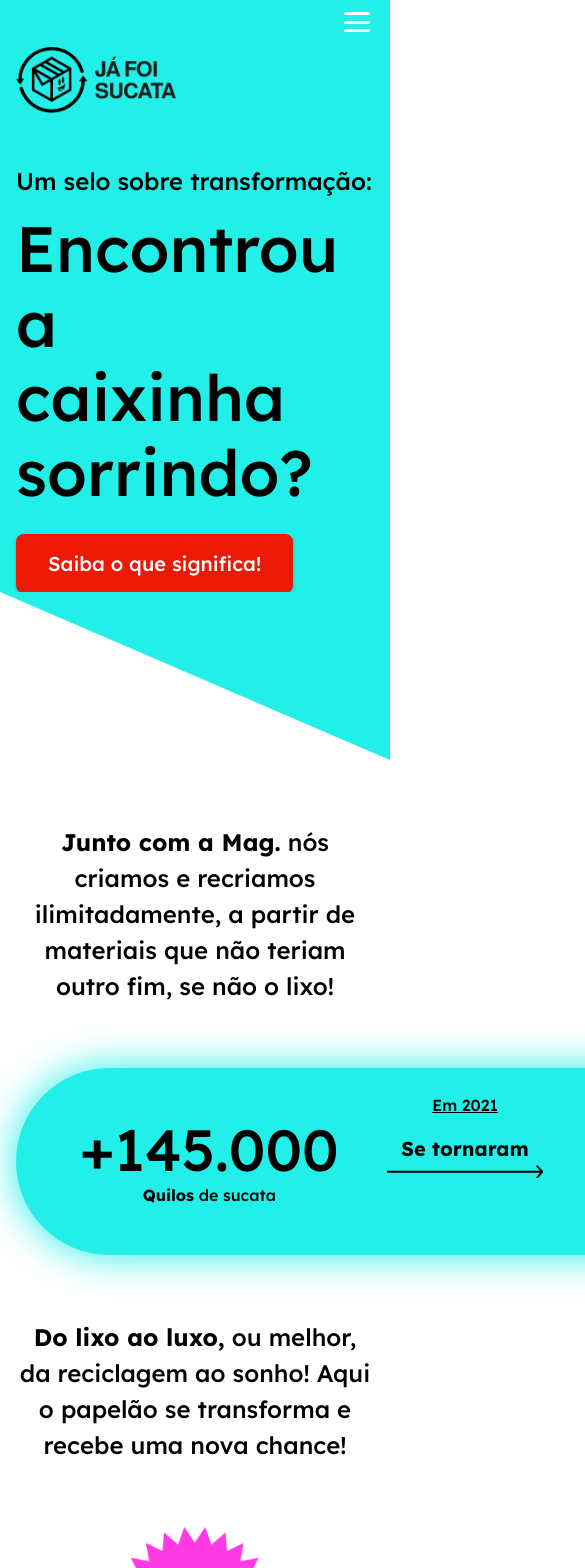
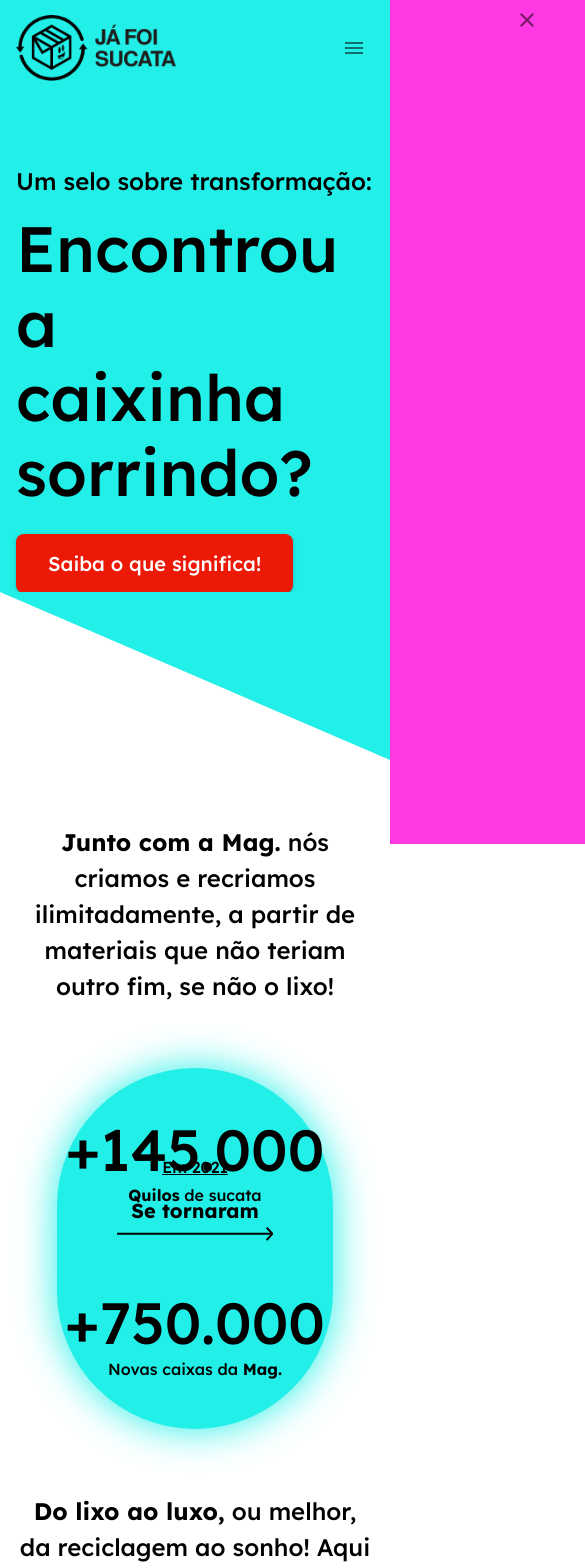
Before and after one commit to gffhammes/selo-ja-foi-sucata, a Next.js app: page / in a window 390 px wide. Shown: the top 1568 px of the page, 585 px wide, since content can reach past the window. Built offline with nearby package versions, Linux system fonts and the light colour scheme.

Commit message:
responsivity adjusts

```diff
--- a/src/components/commons/Footer.js
+++ b/src/components/commons/Footer.js
@@ -75,7 +75,7 @@ export const Footer = () => {
     <footer>
       <Box bgcolor='pink.main' sx={{ py: 4, width: '100%' }}>
         <Container>
-          <Stack direction='row' justifyContent='space-between' alignItems='flex-start'>
+          <Stack direction={{ xs: 'column', md: 'row' }} justifyContent='space-between' alignItems='flex-start'>
             <FooterMain />
             <FooterSiteMap />
             <FooterSocial />
--- a/src/components/commons/Navbar.js
+++ b/src/components/commons/Navbar.js
@@ -1,13 +1,23 @@
-import { Box, Button, Container, Stack } from '@mui/material'
+import { Box, Button, Container, IconButton, Stack } from '@mui/material'
 import Image from 'next/image'
 import Link from 'next/link'
-import React from 'react'
+import React, { useState } from 'react'
 import { links } from '../../constants/pages'
+import { useWindowSize } from '../../hooks/useWindowSize'
+import MenuIcon from '@mui/icons-material/Menu';
+import CloseIcon from '@mui/icons-material/Close';
 
 export const Navbar = () => {
+  const [menuOpen, setMenuOpen] = useState(false);
+  const { width } = useWindowSize();
+
+  const handleMenuOpenToggle = () => {
+    setMenuOpen(current => !current);
+  }
+
   return (
-    <nav className="navbar" style={{ zIndex: 999 }}>
-      <Container sx={{ height: '100%' }}>
+    <nav className="navbar" style={{ zIndex: 999, position: 'fixed' }}>
+      <Container>
         <Stack direction='row' justifyContent='space-between' alignItems='center' height={'100%'}>
           <Link href='/' passHref>
             <a>
@@ -21,11 +31,13 @@ export const Navbar = () => {
               </Box>
             </a>
           </Link>
-            <a href="#" className="ham">
+            {/* <a href="#" className="ham">
               <span className="bar"></span>
               <span className="bar"></span>
               <span className="bar"></span>
-            </a>
+            </a> */}
+
+            {width > 960 ?
 
             <div className="navlinks">
               <ul style={{ display: 'flex', gap: '1rem' }}>
@@ -37,7 +49,47 @@ export const Navbar = () => {
                   </li>
                 ))}
               </ul>
-            </div>
+            </div> :
+
+            <IconButton onClick={handleMenuOpenToggle}>
+              <MenuIcon />
+            </IconButton>
+
+            }
+
+            <Box
+              sx={{
+                position: 'fixed',
+                width: '70vw',
+                height: '100vh',
+                top: 0,
+                right: 0,
+                backgroundColor: 'pink.main',
+                transition: '300ms ease-out',
+                transform: menuOpen ? 'translateX(0)' : 'translateX(100%)',
+              }}
+            >
+              <Stack>
+
+                <IconButton onClick={handleMenuOpenToggle}>
+                  <CloseIcon />
+                </IconButton>
+
+                <div className="navlinks">
+                  <ul style={{ display: 'flex', flexDirection: 'column', gap: '1rem' }}>
+                    {links.map((link) => (
+                      <li key={link.name} className='nav-item'>
+                        <Link href={link.page} passHref >
+                          <a  className='nav-link'>{link.name}</a>
+                        </Link>
+                      </li>
+                    ))}
+                  </ul>
+                </div>
+              </Stack>
+            </Box>
+
+
         </Stack>
       </Container>
     </nav>
--- a/src/components/home/BrandsSection.js
+++ b/src/components/home/BrandsSection.js
@@ -9,7 +9,7 @@ const LeftText = () => {
       <Typography variant='h2' fontSize={40}   gutterBottom>Conheça algumas marcas conscientes</Typography>
       <Typography fontSize={24}>que estão com a gente nessa e que se preocupam em contribuir com um futuro melhor dentro dos seus negócios.</Typography>
       <Link href='marcas-e-cases' passHref >
-        <Button color='red' variant='contained' sx={{ ...defaultButtonStyle, mt: 4 }}>Ver todos os cases</Button>
+        <Button fullWidth={{ xs: true, md: false }} color='red' variant='contained' sx={{ ...defaultButtonStyle, mt: 4 }}>Ver todos os cases</Button>
       </Link>
     </Box>
   )
@@ -17,7 +17,7 @@ const LeftText = () => {
 
 const BrandsImage = () => {
   return (
-    <Box sx={{ position: 'relative', height: '37rem', width: '100%' }}>
+    <Box sx={{ position: 'relative', height: { xs: '20rem', md: '37rem' }, width: '100%' }}>
       <Image src='/images/brands-image.png' layout='fill' objectFit='contain' alt='Marcas'/>
     </Box>
   )
@@ -26,8 +26,8 @@ const BrandsImage = () => {
 
 export const BrandsSection = () => {
   return (
-    <Container sx={{ p: 10 }}>
-      <Stack direction='row' spacing={4} justifyContent='space-between' alignItems='center' >
+    <Container sx={{ paddingTop: { xs: 20, md: 10 } }}>
+      <Stack direction={{ xs: 'column', md: 'row' }} spacing={4} justifyContent='space-between' alignItems='center' >
         <LeftText />
         <BrandsImage />
       </Stack>
--- a/src/components/home/GalleryAndContact.js
+++ b/src/components/home/GalleryAndContact.js
@@ -17,10 +17,10 @@ const textFieldStyle = { backgroundColor: 'white.main', borderRadius: '.5rem' }
 const Gallery = () => {
   return (
     <div>
-      <Grid container spacing={3}>
+      <Grid container spacing={{ xs: 2, md: 3 }}>
         {galleryImages.map((image, index) => (
-          <Grid item xs={12} lg={4} key={index}>
-            <Box sx={{ height: '20rem', width: '100%', position: 'relative' }}>
+          <Grid item xs={6} sm={6} md={4} key={index}>
+            <Box sx={{ height: { xs: '10rem', md: '20rem' }, width: '100%', position: 'relative' }}>
               <Image src={image} alt={index} layout='fill' objectFit='cover' style={{ borderRadius: '1rem' }}/>
             </Box>
           </Grid>
@@ -32,9 +32,9 @@ const Gallery = () => {
 
 const ContactForm = () => {
   return (
-    <Stack direction='row' spacing={10} alignItems='center'>
+    <Stack direction={{ xs: 'column', md: 'row' }} spacing={15} alignItems='center'>
       <Box sx={{ width: 'fit-content' }}>
-        <Typography variant='h2' fontSize={42} sx={{ mb: 4, whiteSpace: 'nowrap' }} >Quer fazer parte<br/>de um mundo mais<br/>sustentável?</Typography>
+        <Typography variant='h2' fontSize={42} sx={{ mb: 4, whiteSpace: { xs: 'normal', md: 'nowrap' } }} >Quer fazer parte<br/>de um mundo mais<br/>sustentável?</Typography>
         <Typography fontSize={18} sx={{ maxWidth: '30ch' }}>
           Receba em primeira mão os novos conteúdos, eventos e oportunidades relacionados ao consumo consciente no Brasil e no mundo!
         </Typography>
@@ -73,12 +73,11 @@ export const GalleryAndContact = () => {
       width:'100%',
       backgroundPosition: 'bottom',
       backgroundRepeat: 'no-repeat',
-      backgroundSize: '100%',
-      paddingTop: 8,
+      backgroundSize: '100%'
     }}
   >
-      <Container sx={{ py: 10 }}>
-        <Stack spacing={10}>
+      <Container sx={{ py: 20 }}>
+        <Stack spacing={20}>
           <Gallery />
           <ContactForm />
         </Stack>
--- a/src/components/home/PinkSection.js
+++ b/src/components/home/PinkSection.js
@@ -3,7 +3,7 @@ import Image from 'next/image'
 
 const LeftText = () => {
   return (
-    <Box sx={{ width: '40%' }}>
+    <Box sx={{ width: { xs: '100%', md: '40%' } }}>
       <Typography variant='h4' fontWeight={600} gutterBottom>Portanto, se você ver a caixinha sorrindo...</Typography>
       <Typography sx={{ width: '34ch' }}>Saiba que você está recebendo uma embalagem reciclada e 100% reciclável, que #jáfoisucata!</Typography>
     </Box>
@@ -12,7 +12,15 @@ const LeftText = () => {
 
 const Stickers = () => {
   return (
-    <Box sx={{ height: '30rem', width: '30rem', position: 'relative', my: '-5rem' }}>
+    <Box
+      sx={{
+        height: { xs: '20rem', md: '30rem' },
+        width: { xs: '100%', md: '30rem' },
+        position: 'relative',
+        mt: { xs: 0, md: '-5rem' },
+        mb: { xs: '-3rem !important', md: '-5rem' },
+      }}
+    >
       <Image
         layout="fill"
         src="/images/pink-section-stickers.png"
@@ -28,7 +36,13 @@ export const PinkSection = () => {
   return (
     <Box bgcolor='pink.main' >
       <Container>
-        <Stack direction='row' justifyContent='space-between' alignItems='center'>
+        <Stack
+          direction={{ xs: 'column', md: 'row' }}
+          justifyContent='space-between'
+          alignItems={{ xs: 'flex-start', md: 'center' }}
+          sx={{ pt: { xs: 10, md: 0 } }}
+          spacing={4}
+        >
           <LeftText />
           <Stickers />
         </Stack>
--- a/src/components/home/ProcessSection.js
+++ b/src/components/home/ProcessSection.js
@@ -31,7 +31,7 @@ const processes = [
 export const ProcessSection = () => {
   return (
     <Container sx={{ mb: 10 }}>
-      <Grid container>
+      <Grid container spacing={4}>
         {processes.map((process, index) => (
           <Grid item xs={12} sm={6} md={3} key={index}>
             <ProcessIconText image={process.image} text={process.text} background={process.background} />
@@ -39,7 +39,7 @@ export const ProcessSection = () => {
         ))}
         <Grid item xs={12} sx={{ display: 'flex' }}>
           <Link href='processo' passHref >
-            <Button color='red' variant='contained' sx={{ ...defaultButtonStyle, mx: 'auto', mt: 6 }}>Conheça mais o processo!</Button>
+            <Button fullWidth={{ xs: true, md: false }} color='red' variant='contained' sx={{ ...defaultButtonStyle, mx: 'auto', mt: 6 }}>Conheça mais o processo!</Button>
           </Link>
         </Grid>
       </Grid>
--- a/src/components/home/TransformationCard.js
+++ b/src/components/home/TransformationCard.js
@@ -6,8 +6,18 @@ import Arrow from '../../../public/vectors/arrow.svg'
 export const TransformationCard = () => {
   return (
     <Container>
-      <Box sx={{ backgroundColor: '#22EFE7', width: 'fit-content', mx: 'auto', px: 8, py: 6, borderRadius: '20rem', boxShadow: '0 0 40px #22EFE7' }}>
-        <Stack direction='row' spacing={6} alignItems='center'>
+      <Box
+        sx={{
+          backgroundColor: '#22EFE7',
+          width: 'fit-content',
+          mx: 'auto',
+          px: { xs: 1, md: 8 },
+          py: 6,
+          borderRadius: '20rem',
+          boxShadow: '0 0 40px #22EFE7'
+        }}
+      >
+        <Stack direction={{ xs: 'column', md: 'row' }} spacing={6} alignItems='center'>
           <Stack alignItems='center'>
             <Typography variant='h3' fontSize={58} fontWeight={500}>+145.000</Typography>
             <Typography><strong>Quilos</strong> de sucata</Typography>
--- /dev/null
+++ b/src/hooks/useWindowSize.js
@@ -0,0 +1,27 @@
+import { useEffect, useState } from "react";
+
+export function useWindowSize() {
+  const [windowSize, setWindowSize] = useState({
+    width: undefined,
+    height: undefined,
+  });
+
+  useEffect(() => {
+    if (typeof window !== 'undefined') {
+      function handleResize() {
+        setWindowSize({
+          width: window.innerWidth,
+          height: window.innerHeight,
+        });
+      }
+
+      window.addEventListener("resize", handleResize);
+
+      handleResize();
+
+      return () => window.removeEventListener("resize", handleResize);
+    }
+  }, []);
+
+  return windowSize;
+}
```
